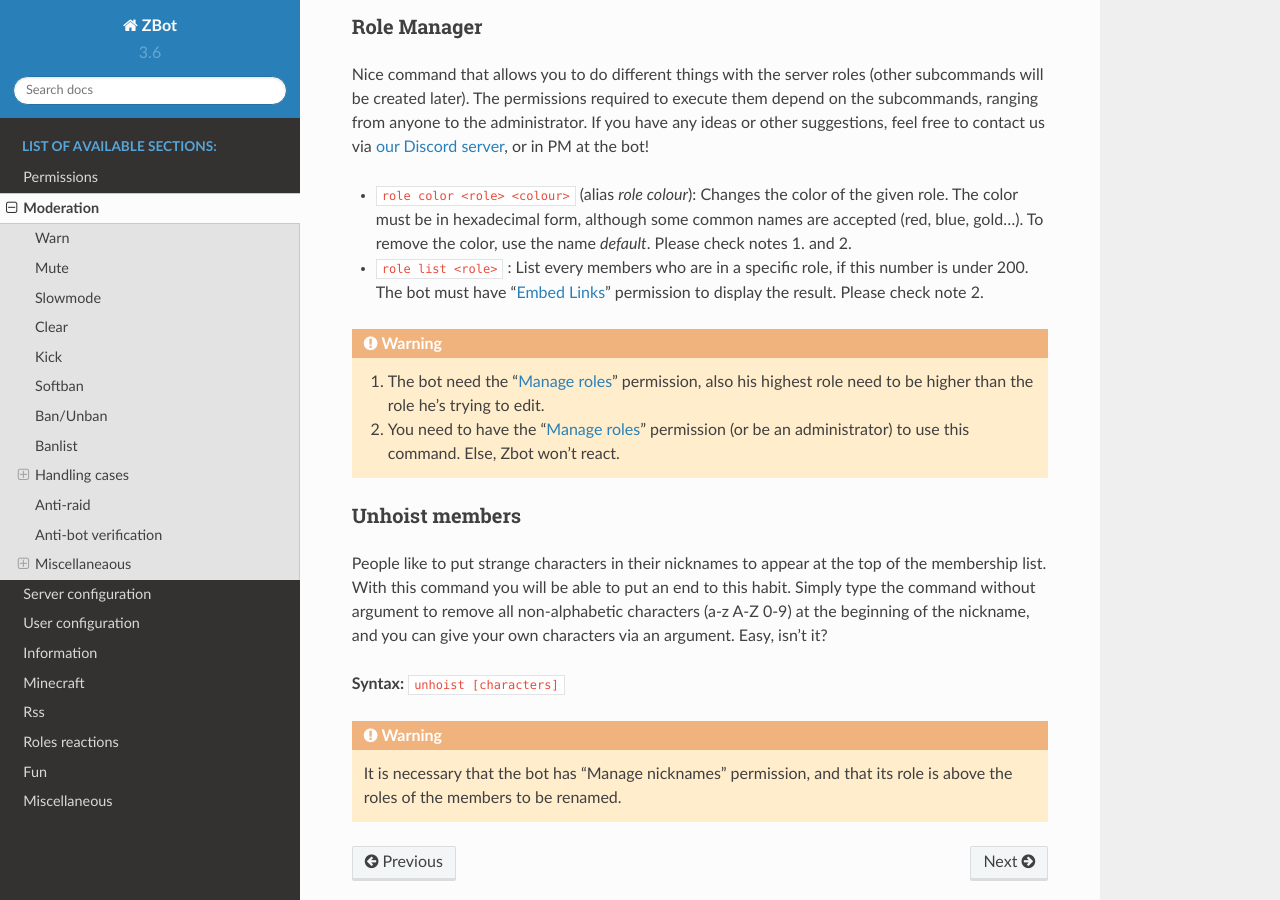
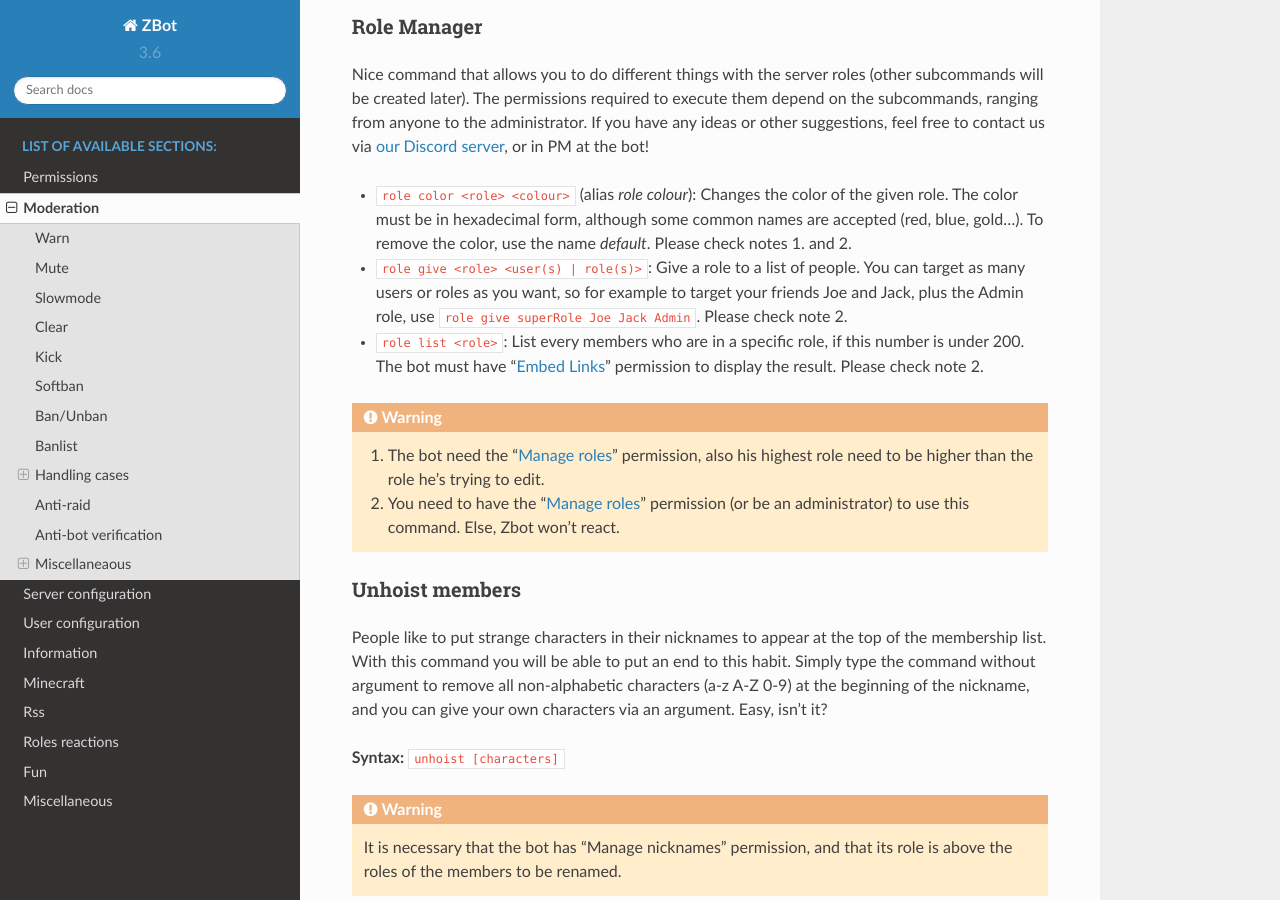
Before and after one commit to Axobot-org/Axobot, a Sphinx documentation site: the page built from docs/moderator.rst, in a window 1280 px wide and 900 px high, scrolled down 7101 px. Built offline with Sphinx 7.4.7 and the Read the Docs theme 2.0.0, drawn with Linux system fonts in a browser that asks for light colours.

Commit message:
[add] doc for `role give`

```diff
--- a/docs/moderator.rst
+++ b/docs/moderator.rst
@@ -234,7 +234,9 @@
 
 * :code:`role color <role> <colour>` (alias `role colour`): Changes the color of the given role. The color must be in hexadecimal form, although some common names are accepted (red, blue, gold...). To remove the color, use the name `default`. Please check notes 1. and 2.
 
-* :code:`role list <role>` : List every members who are in a specific role, if this number is under 200. The bot must have "`Embed Links <perms.html#embed-links>`_" permission to display the result. Please check note 2.
+* :code:`role give <role> <user(s) | role(s)>`: Give a role to a list of people. You can target as many users or roles as you want, so for example to target your friends Joe and Jack, plus the Admin role, use :code:`role give superRole Joe Jack Admin`. Please check note 2.
+
+* :code:`role list <role>`: List every members who are in a specific role, if this number is under 200. The bot must have "`Embed Links <perms.html#embed-links>`_" permission to display the result. Please check note 2.
 
 
 .. warning:: (1) The bot need the "`Manage roles <perms.html#manage-roles>`_" permission, also his highest role need to be higher than the role he's trying to edit.
```
